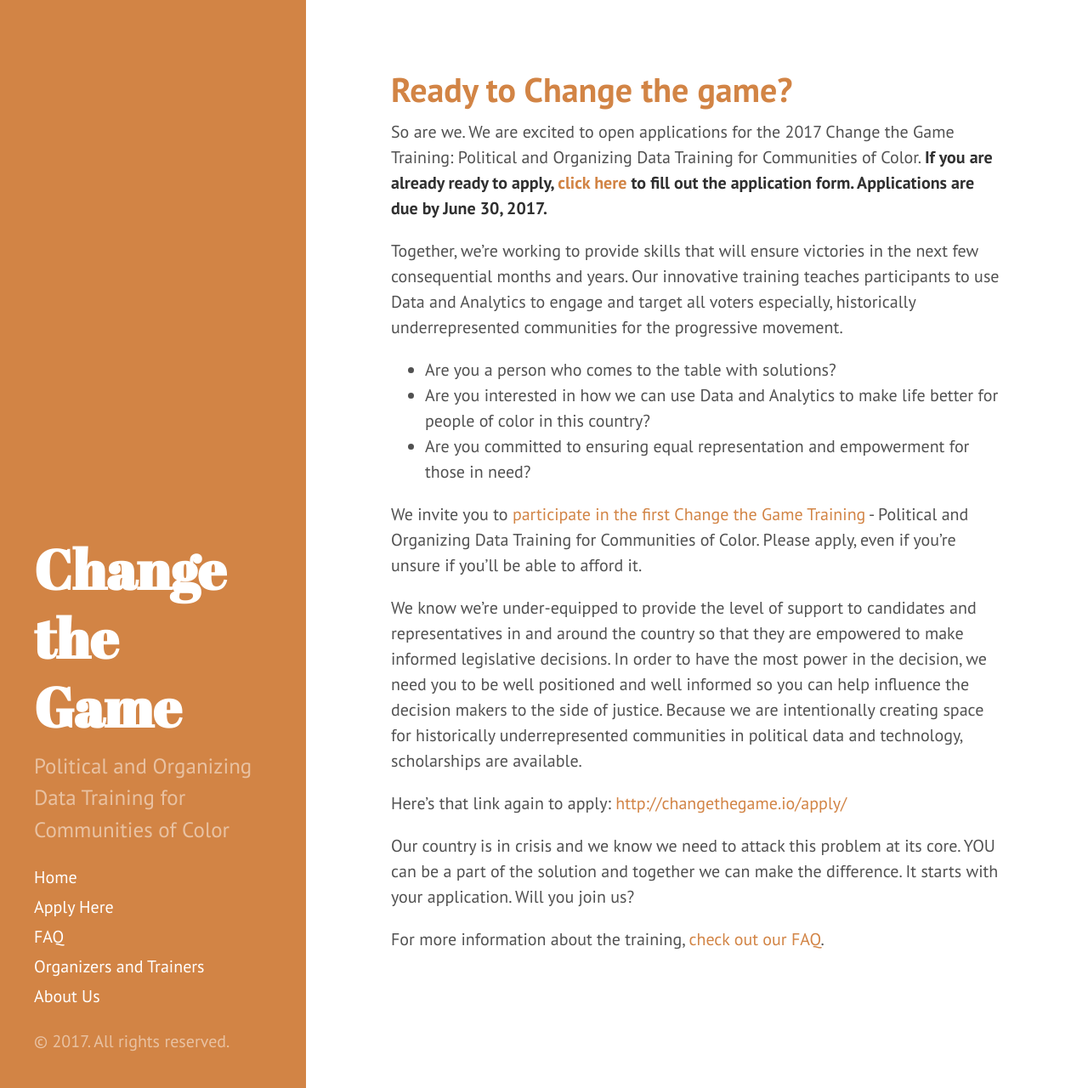
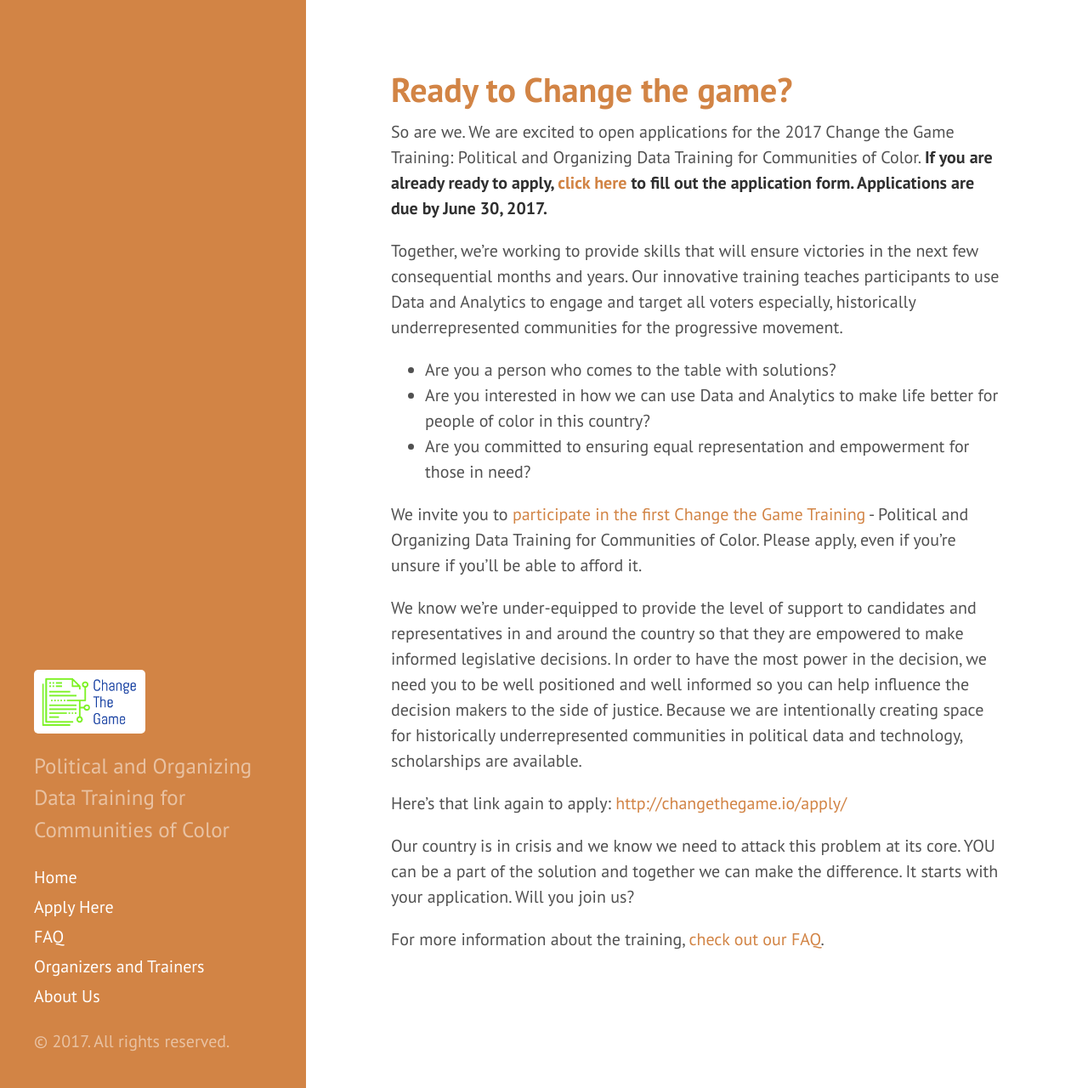
Before and after one commit to anniejw6/changethegame_site, a Jekyll site: the page built from index.html, in a window 1280 px wide and 1280 px high. Shown: the whole window at 85% size. Built offline with Jekyll 4.4.1, drawn with Linux system fonts in a browser that asks for light colours; the list of posts is cut into pages by our own code.

Commit message:
update sidebar

```diff
--- a/_includes/sidebar.html
+++ b/_includes/sidebar.html
@@ -2,12 +2,7 @@
   <div class="container sidebar-sticky">
 
 <div class="sidebar-about">
-      <!-- <a href="{{ site.github.url }}"><img src="/public/logo.png" alt="logo" height = 75></a> -->
-      <h1>
-        <a href="{{ site.baseurl }}">
-          {{ site.title }}
-        </a>
-      </h1>
+      <a href="{{ site.github.url }}"><img src="/public/photos/Logo1.png" alt="logo" height = 75></a>
       <p class="lead">{{ site.description }}</p>
     </div>
 
```
